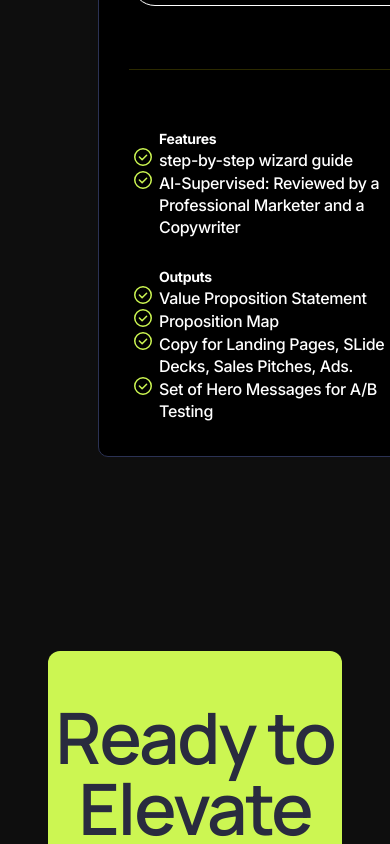
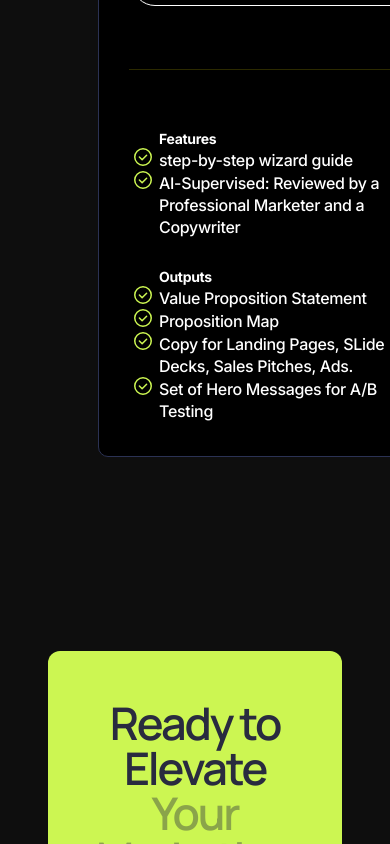
Before and after one commit to emdes12/max-with-vue, a Vue app: page / in a window 390 px wide. Shown: the part 11156-12000 px from the top of the page. Built offline with nearby package versions, Linux system fonts and the light colour scheme.

Commit message:
fix: cta-flex on mobile view

```diff
--- a/src/components/Footer.vue
+++ b/src/components/Footer.vue
@@ -115,5 +115,9 @@ h3 {
     width: 100px;
   }
 
+  h2, h3 {
+    font-size: 45px;
+    line-height: 45px;
+  }
 }
 </style>
```
